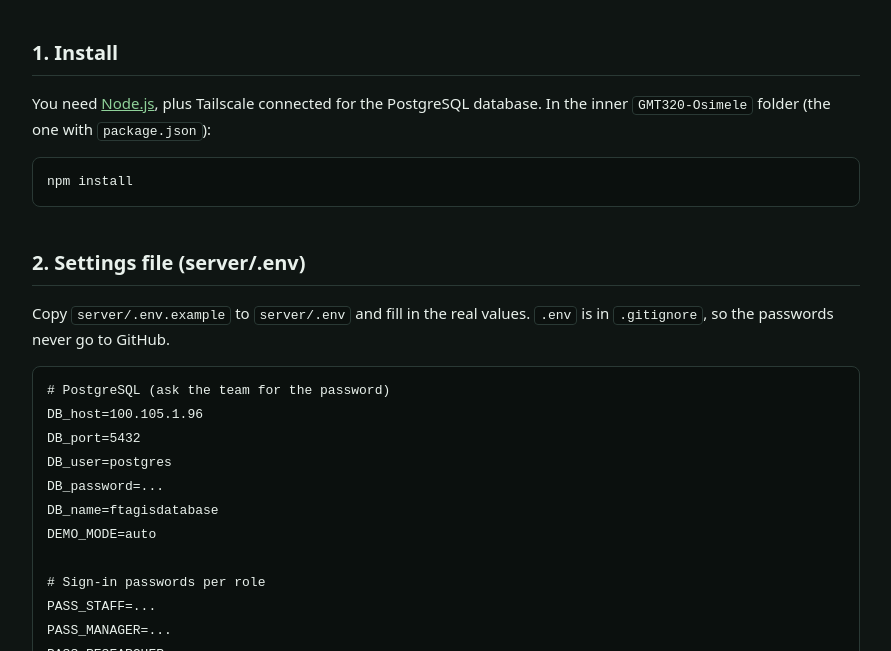
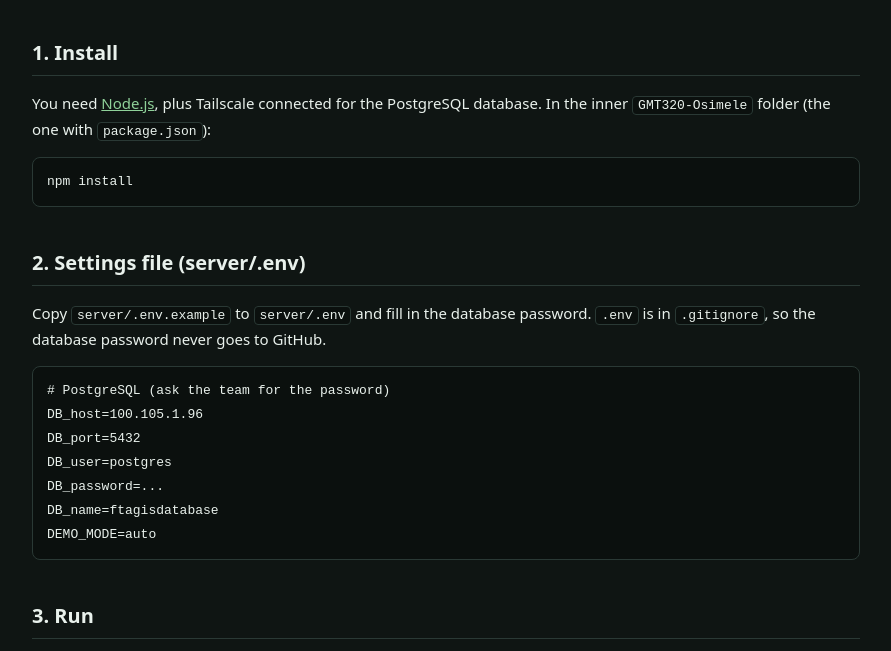
Before and after one commit to a-hood05/GMT320, a website: page setup.html in a window 1280 px wide. Shown: the part 132-783 px from the top of the page, without its empty margins (194-1085 px from the left). Drawn offline with Linux system fonts and the light colour scheme.

Commit message:
Setup page: drop the sign-in password settings, list the role passwords

```diff
--- a/setup.html
+++ b/setup.html
@@ -42,22 +42,15 @@
   <pre><code>npm install</code></pre>
 
   <h2>2. Settings file (server/.env)</h2>
-  <p>Copy <code>server/.env.example</code> to <code>server/.env</code> and fill in the real values.
-    <code>.env</code> is in <code>.gitignore</code>, so the passwords never go to GitHub.</p>
+  <p>Copy <code>server/.env.example</code> to <code>server/.env</code> and fill in the database password.
+    <code>.env</code> is in <code>.gitignore</code>, so the database password never goes to GitHub.</p>
   <pre><code># PostgreSQL (ask the team for the password)
 DB_host=100.105.1.96
 DB_port=5432
 DB_user=postgres
 DB_password=...
 DB_name=ftagisdatabase
-DEMO_MODE=auto
-
-# Sign-in passwords per role
-PASS_STAFF=...
-PASS_MANAGER=...
-PASS_RESEARCHER=...
-PASS_ADMIN=...
-AUTH_SECRET=...   # any long random text</code></pre>
+DEMO_MODE=auto</code></pre>
 
   <h2>3. Run</h2>
   <pre><code>npm run server</code></pre>
@@ -96,6 +89,7 @@ AUTH_SECRET=...   # any long random text</code></pre>
   <h2>6. Who sees what (sign-in)</h2>
   <p>Without signing in, everyone sees the farm layout and the irrigation decision. The rules live in
     <code>dashboard/config/roles_config.js</code>; the server checks the same file before it sends any recordings.</p>
+  <p>Sign-in passwords: <code>staff2026</code>, <code>manager2026</code>, <code>research2026</code> and <code>admin2026</code>.</p>
   <div class="table-wrap">
   <table>
     <tr><th>Role</th><th>Sees in addition</th></tr>
```
Also changed, not shown: 1 other file.
